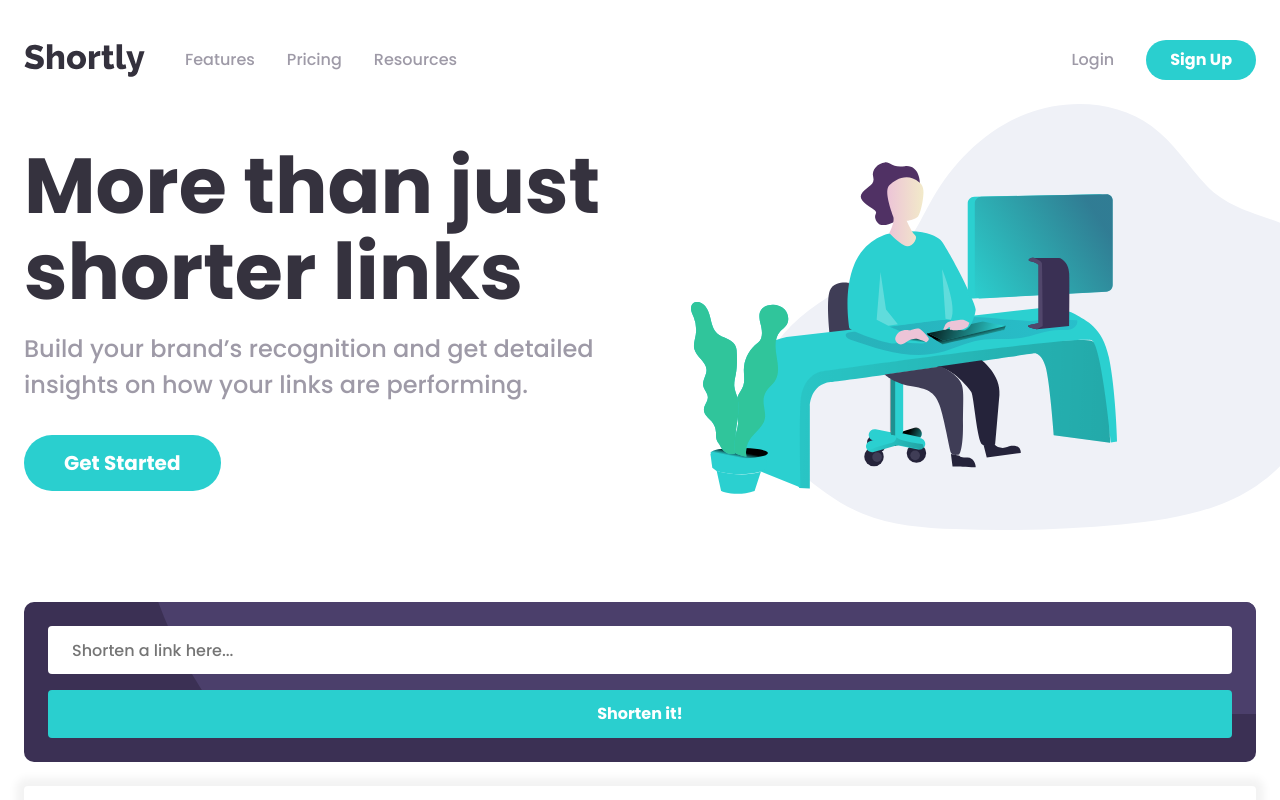
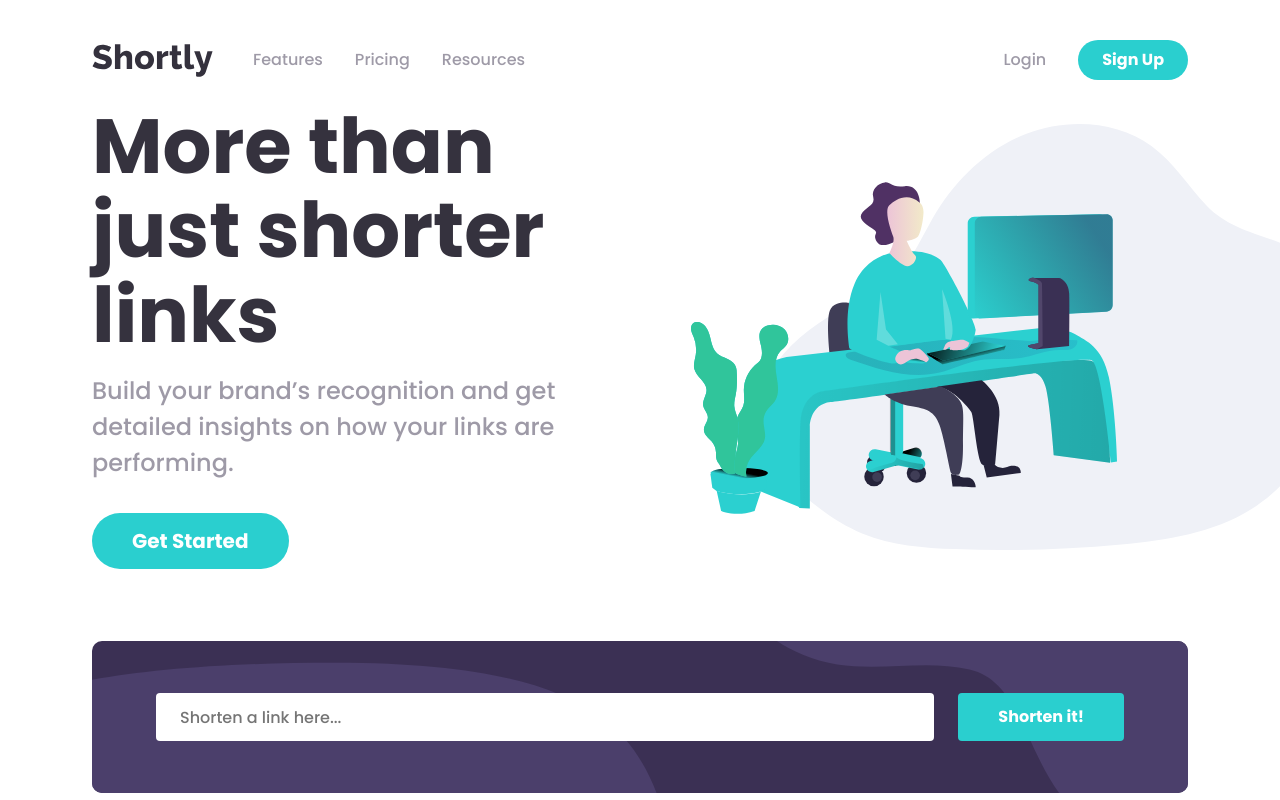
Before and after one commit to c0dehamster/url-shortening-api, a SvelteKit app: page / in a window 1280 px wide. Shown: the top 800 px of the page. Built offline with nearby package versions, Linux system fonts and the light colour scheme.

Commit message:
Style the form (desktop)

```diff
--- a/src/routes/+page.svelte
+++ b/src/routes/+page.svelte
@@ -122,6 +122,7 @@
 	/* Hero section */
 
 	.hero {
+		width: 100%;
 		position: relative;
 		grid-template-areas:
 			"illustration illustration"
@@ -133,7 +134,7 @@
 	}
 
 	.hero__illustration {
-		height: 87vw;
+		height: min(87vw, 40rem);
 		width: 100%;
 		position: relative;
 		grid-area: illustration;
@@ -269,7 +270,12 @@
 
 	/* Media query */
 
-	@media screen and (min-width: 60rem) {
+	@media screen and (min-width: 40rem) {
+	}
+
+	@media screen and (min-width: 72rem) {
+		/* Hero section */
+
 		.hero {
 			padding-block-end: 4.5rem;
 			grid-template-columns: 1fr 1fr;
@@ -285,6 +291,8 @@
 		}
 
 		.hero__contents {
+			padding-inline: var(--padding-inline-outer) 0px;
+
 			justify-items: start;
 			text-align: start;
 		}
@@ -296,5 +304,7 @@
 		.button {
 			font-size: var(--font-size-400);
 		}
+
+		/* Form wrapper */
 	}
 </style>
--- a/src/routes/Form.svelte
+++ b/src/routes/Form.svelte
@@ -14,6 +14,7 @@
 	class="form"
 	style="--background-mobile: url({backgroundMobile}); --background-desktop: url({backgroundDesktop})"
 	on:submit|preventDefault={onSubmit}>
+	<div class="form__input-wrapper">
 		<input
 			type="text"
 			class={inputClass}
@@ -22,6 +23,7 @@
 		{#if error}
 			<p class="error-message">Please add a link</p>
 		{/if}
+	</div>
 
 	<button class="button">Shorten it!</button>
 </form>
@@ -34,6 +36,8 @@
 
 		display: flex;
 		flex-direction: column;
+		gap: 1rem;
+
 		overflow: hidden;
 		border-radius: 0.625rem;
 
@@ -71,7 +75,13 @@
 		outline: none;
 	}
 
+	.form__input-wrapper {
+		width: 100%;
+		grid-area: input;
+	}
+
 	.form__input {
+		width: 100%;
 		padding-inline: 1.5rem;
 
 		transition: outline 100ms linear;
@@ -82,7 +92,8 @@
 	}
 
 	.button {
-		margin-block-start: 1rem;
+		min-width: fit-content;
+		padding-inline: 2.5rem;
 	}
 
 	/* Active states */
@@ -95,4 +106,21 @@
 	.form__input--error {
 		outline: 3px solid var(--color-accent-400);
 	}
+
+	/* Media query */
+
+	@media screen and (min-width: 40rem) {
+		.form {
+			flex-direction: row;
+			gap: 1.5rem;
+			justify-content: stretch;
+
+			padding: 3.25rem 4rem;
+		}
+
+		.form::before {
+			inset: 0;
+			background-image: var(--background-desktop);
+		}
+	}
 </style>
--- a/src/routes/style.css
+++ b/src/routes/style.css
@@ -92,7 +92,7 @@ select {
 
 	--font-size-heading-responsive: clamp(
 		var(--font-size-800),
-		10vw,
+		6vw,
 		var(--font-size-900)
 	);
 
@@ -176,3 +176,11 @@ ul {
 .button:focus::before {
 	background-color: rgb(255 255 255 / 0.4);
 }
+
+/* Media quiery */
+
+@media screen and (min-width: 60rem) {
+	:root {
+		--padding-inline-outer: 11.5vh;
+	}
+}
```
Lines whose indentation alone changed are shown as unchanged.
